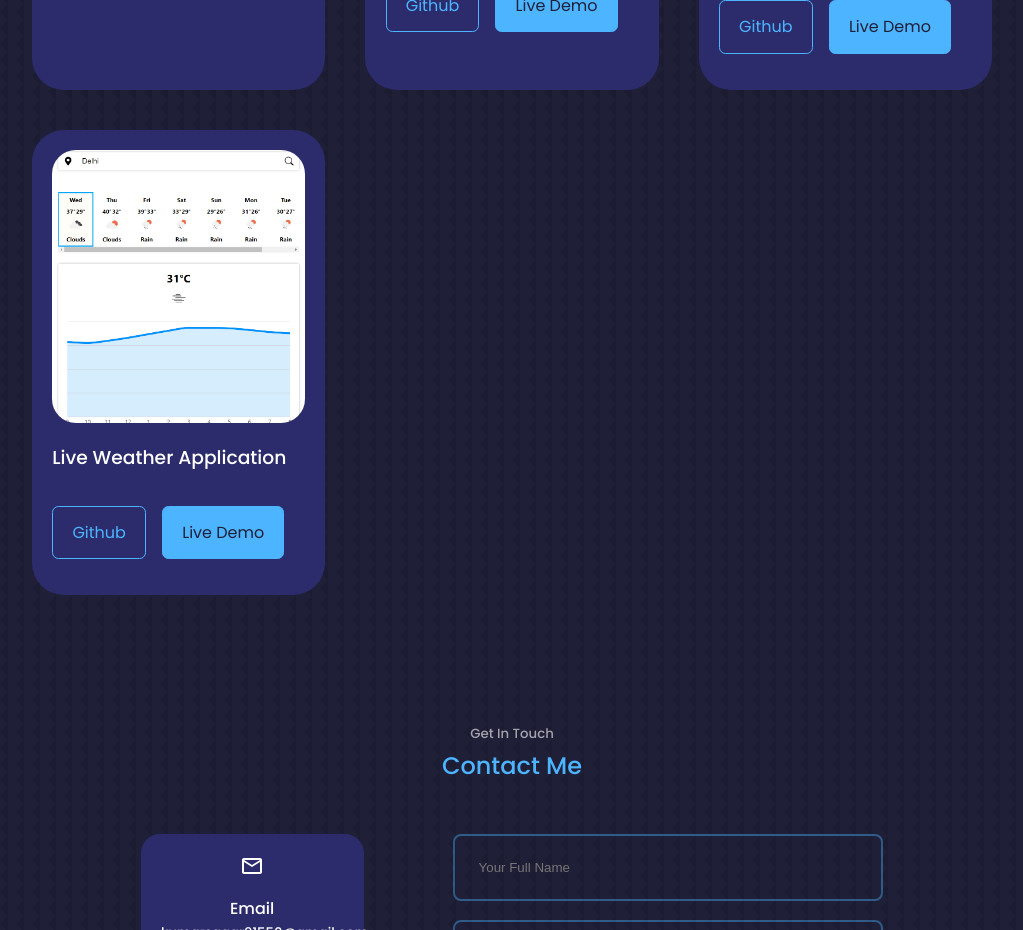
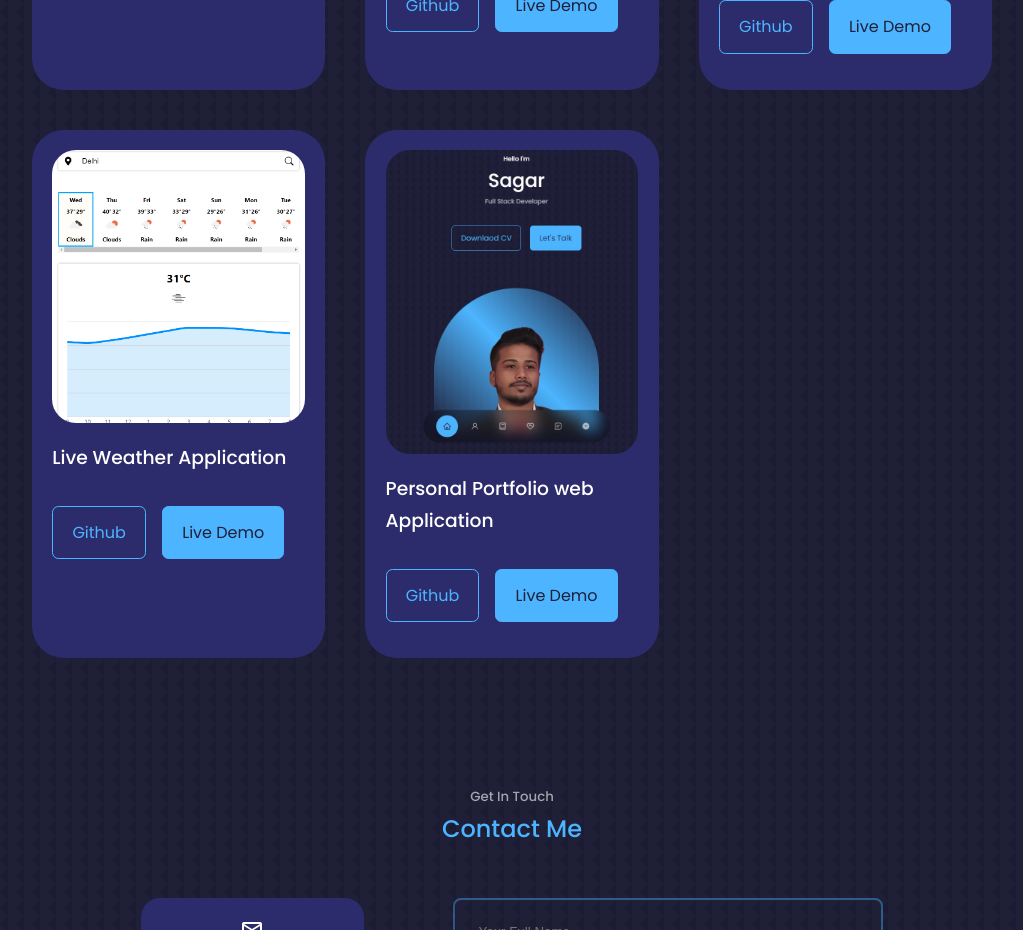
Before and after one commit to sagar2535/portfolio-site, a React (Create React App) app: page / in a window 1280 px wide. Shown: the part 3100-4030 px from the top of the page, without its empty margins (128-1151 px from the left). Built offline with nearby package versions, Linux system fonts and the light colour scheme; the HTML template or start-up script is replaced by a standard one.

Commit message:
new portfolio app is updated

```diff
--- a/src/components/poprtfolio/Portfolio.js
+++ b/src/components/poprtfolio/Portfolio.js
@@ -4,6 +4,7 @@ import IMG1 from '../../assets/portfolio1.png';
 import IMG2 from '../../assets/portfolio2.jpg';
 import IMG3 from '../../assets/portfolio3.png';
 import IMG4 from '../../assets/portfolio4.png';
+import IMG5 from '../../assets/portfolio5.jpg';
 
 const data = [
   {
@@ -33,6 +34,13 @@ const data = [
     title: 'Live Weather Application',
     github: 'https://github.com/sagar2535/react-weather-app',
     demo: 'https://react-dynamic-weather-app.netlify.app/',
+  },
+  {
+    id: 5,
+    image: IMG5,
+    title: 'Personal Portfolio web Application',
+    github: 'https://github.com/sagar2535/portfolio-site',
+    demo: 'https://portfolio-site-sagar.vercel.app/',
   },
 ];
 
```
Also changed, not shown: src/assets/portfolio5.jpg (added).
